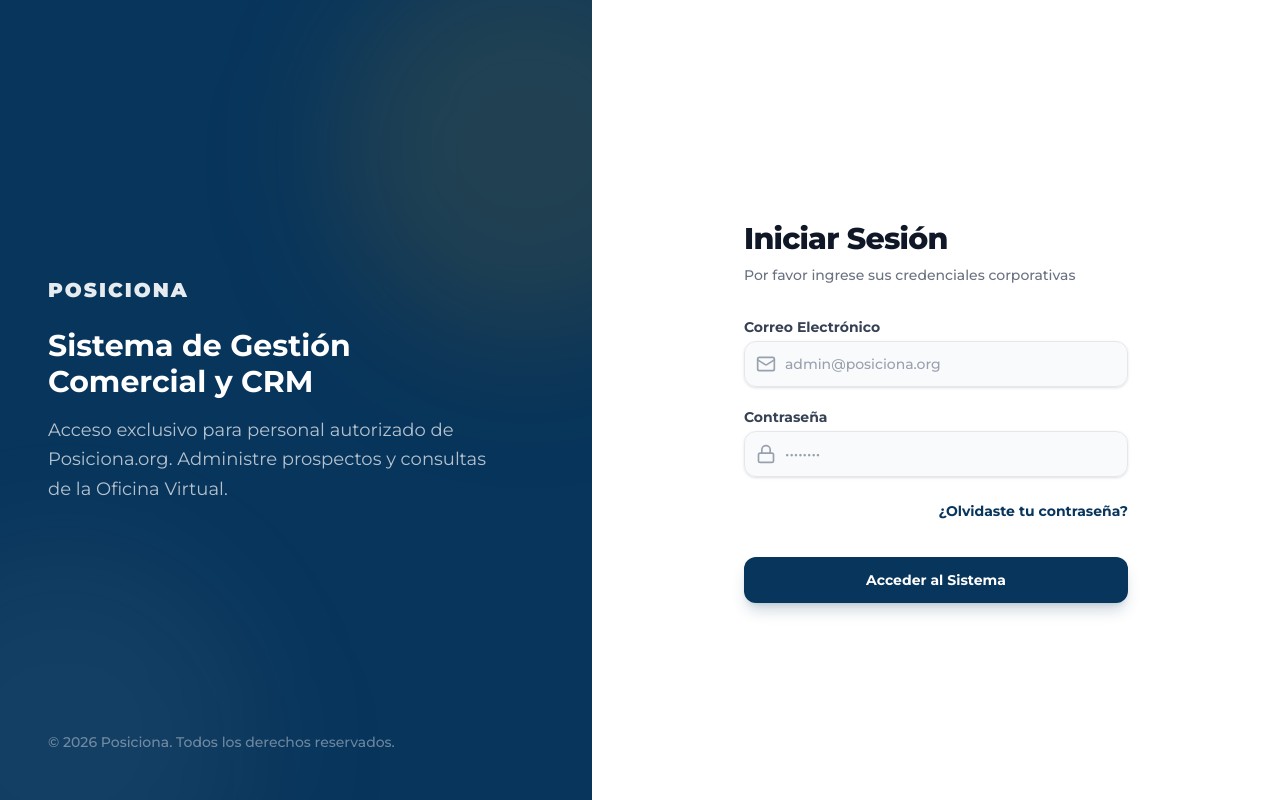
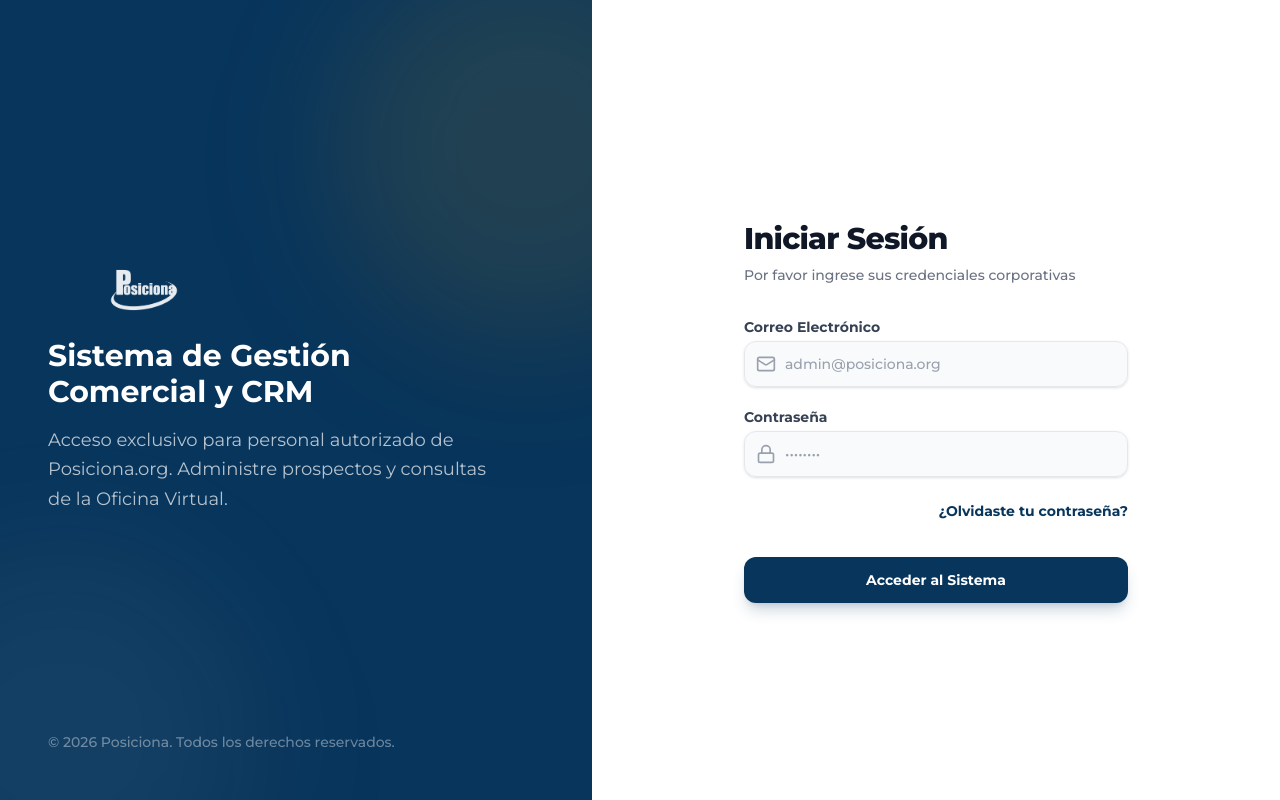
Before and after one commit to srwebcl/posiciona.org, a Next.js app: page /admin/login in a window 1280 px wide. Built offline with nearby package versions, Linux system fonts and the light colour scheme; no server answers; what react-google-recaptcha-v3 would draw is missing.

Commit message:
fix: restore BrandLogo on admin login with explicit height to prevent Next.js Image collapse

```diff
--- a/app/admin/login/page.tsx
+++ b/app/admin/login/page.tsx
@@ -80,9 +80,7 @@
                 <div className="relative z-10"></div>
 
                 <div className="relative z-10 max-w-md">
-                    <h2 className="text-xl font-black text-white mb-6 uppercase tracking-widest opacity-90">
-                        Posiciona
-                    </h2>
+                    <BrandLogo variant="white" className="w-48 h-12 mb-6 z-20 relative opacity-90" />
                     <h1 className="text-3xl font-bold text-white mb-4">
                         Sistema de Gestión Comercial y CRM
                     </h1>
```
